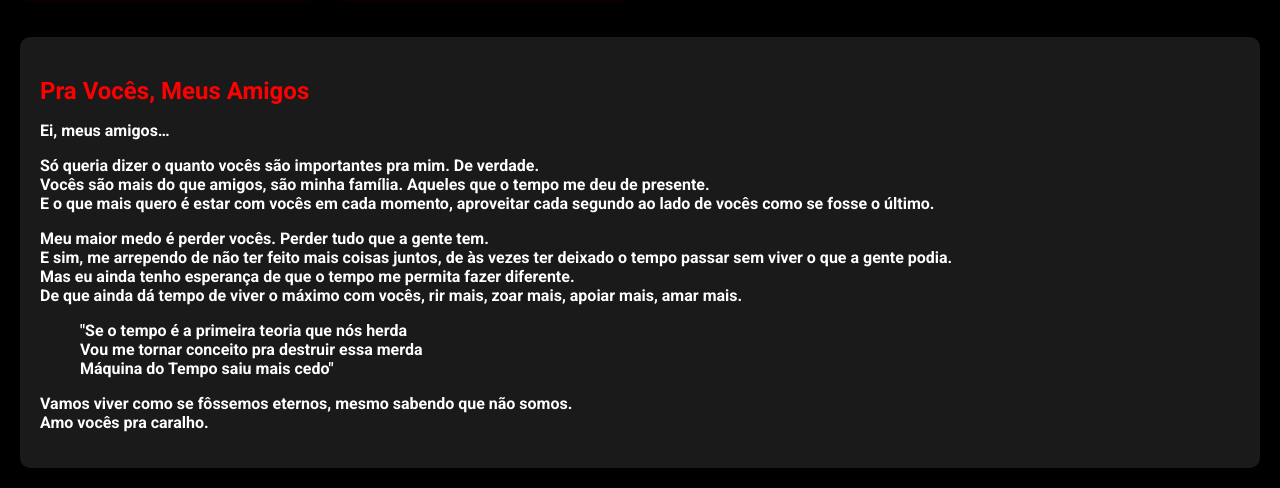
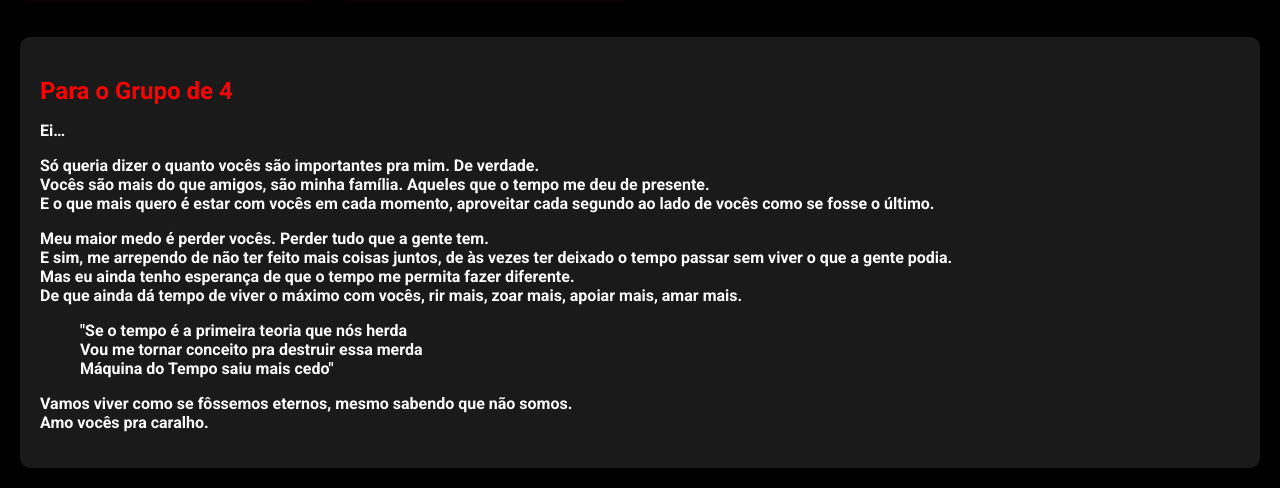
Before and after one commit to httpsweesk/Grupode4, a plain HTML site: page index.html in a window 1280 px wide. Shown: the part 1036-1524 px from the top of the page. Drawn offline with Linux system fonts and the light colour scheme.

Commit message:
Update index.html

```diff
--- a/index.html
+++ b/index.html
@@ -85,8 +85,8 @@
         </section>
 
         <section class="espaco-amagios">
-            <h2>Pra Vocês, Meus Amigos</h2>
-            <p>Ei, meus amigos…</p>
+            <h2>Para o Grupo de 4</h2>
+            <p>Ei…</p>
 
             <p>Só queria dizer o quanto vocês são importantes pra mim. De verdade.<br>
             Vocês são mais do que amigos, são minha família. Aqueles que o tempo me deu de presente.<br>
```
